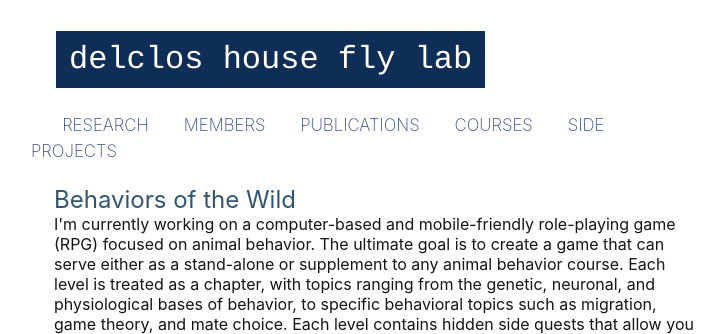
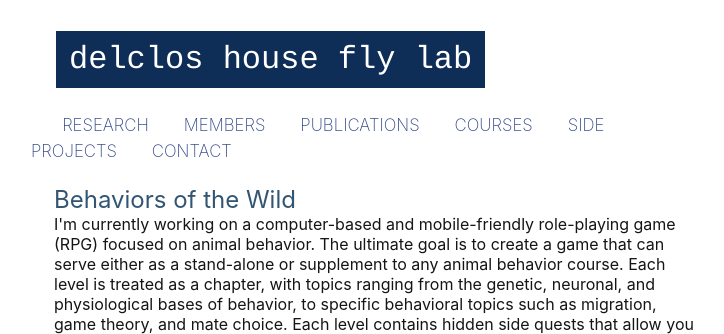
Before and after one commit to pjdelclos/pjdelclos.github.io, a Jekyll site: the page built from side/index.html, in a window 1280 px wide. Shown: the top 334 px of the page, without its empty margins (266-990 px from the left). Built offline with Jekyll 4.4.1, drawn with Linux system fonts in a browser that asks for light colours; some web fonts are replaced.

Commit message:
Update _config.yml

```diff
--- a/_config.yml
+++ b/_config.yml
@@ -1,6 +1,5 @@
 # Jekyll Defaults
 title: Delclos House Fly Lab
-logo: /images/mosca_logo.png
 description: A small and simple site I made to test out Jekyll.
 baseurl: "https://pjdelclos.github.io" # the subpath of your site, e.g. /blog
 
@@ -24,3 +23,5 @@ navigation:
   url: /courses/
 - text: Side Projects
   url: /side/
+- text: Contact
+  url: /contact/
```
